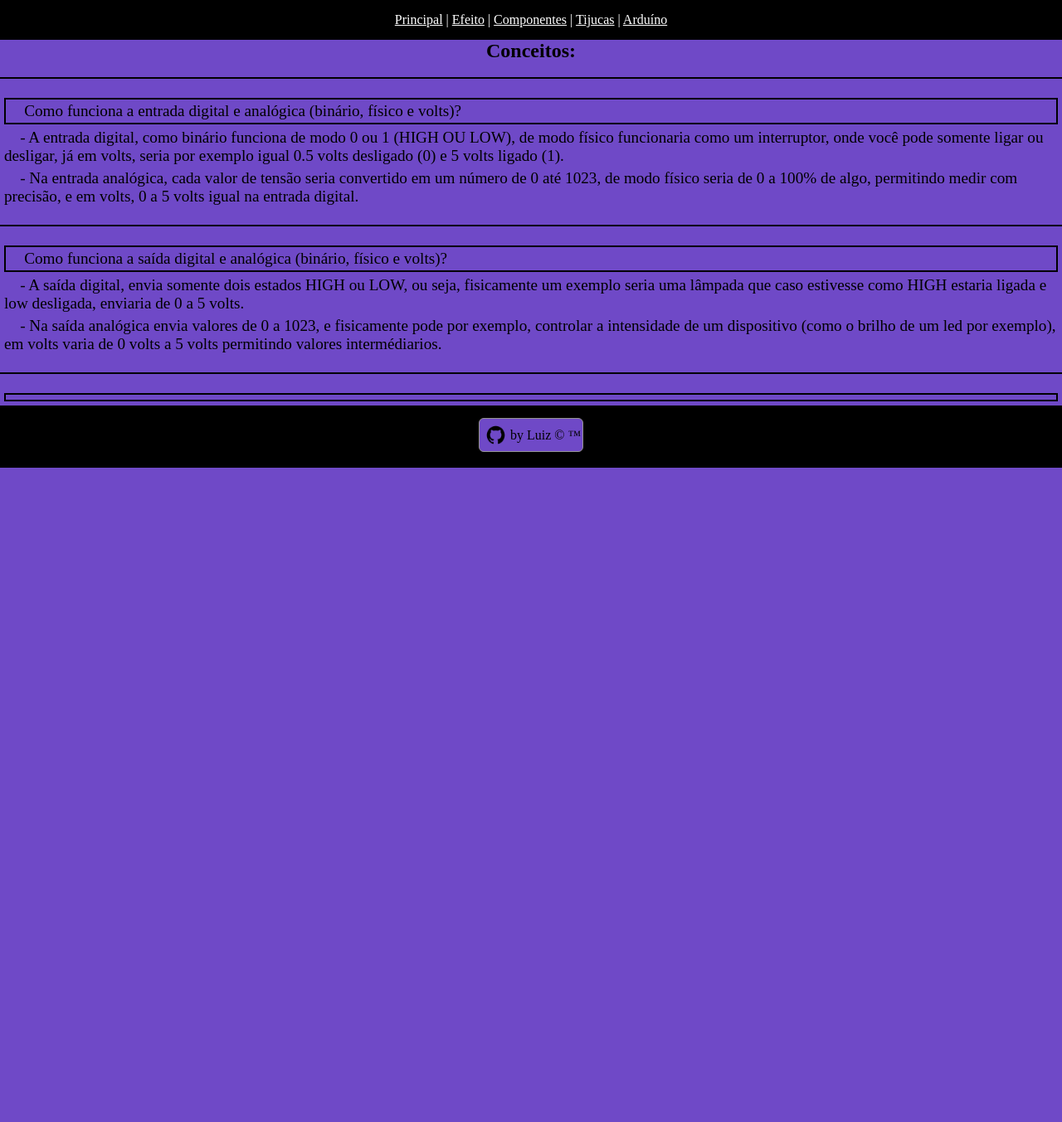
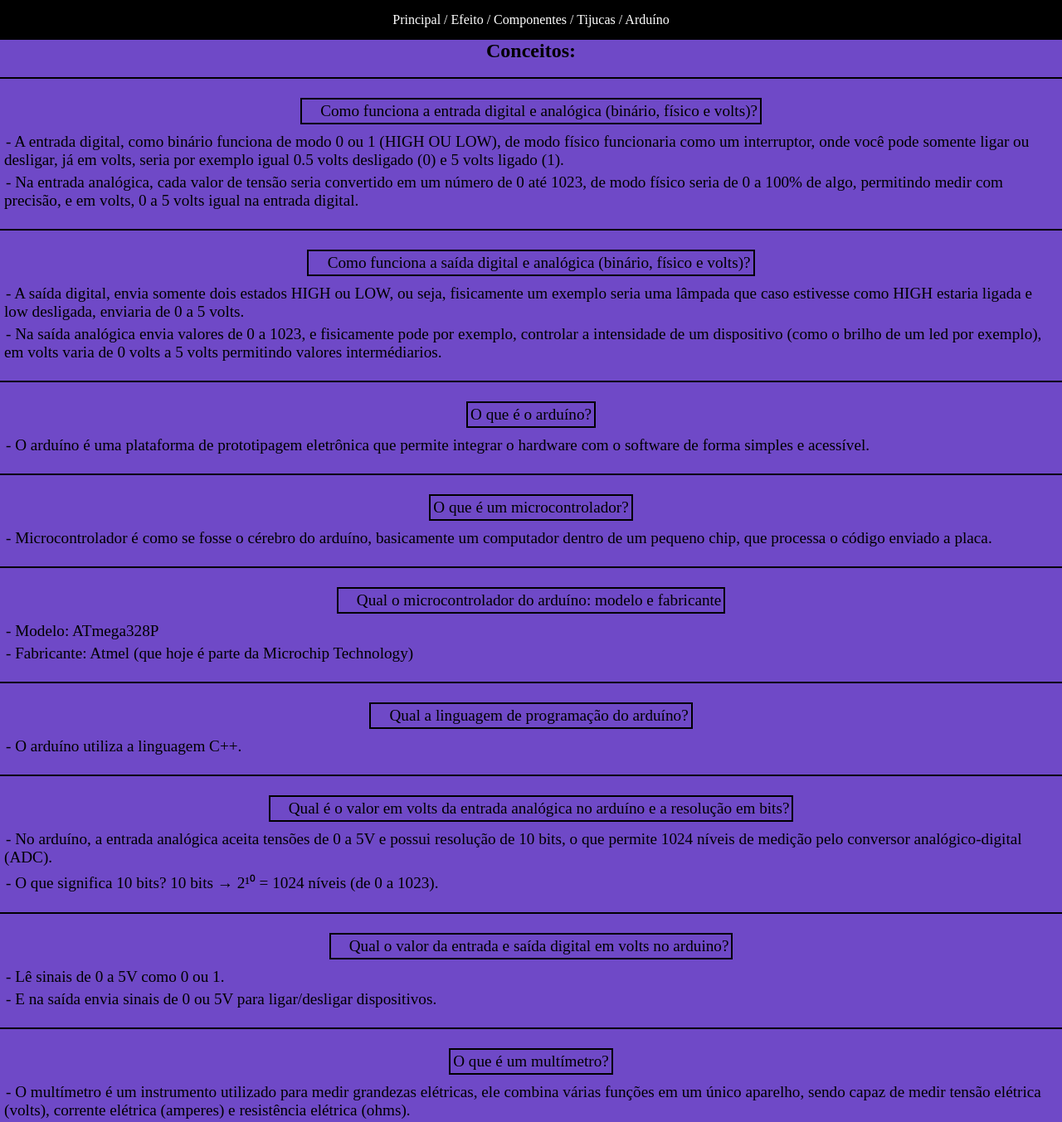
Before and after one commit to luizz09/site_fotovoltaico, a plain HTML site: page html/informacoes.html in a window 1280 px wide. Shown: the top 1353 px of the page at 83% size. Before the commit the page ends 800 px from the top, so only its background shows below. Drawn offline with Linux system fonts and the light colour scheme.

Commit message:
versão 12

```diff
--- a/css/style.css
+++ b/css/style.css
@@ -5,7 +5,7 @@
 
 hr{
     border: none;
-    border-top: 2px solid black;
+    border-top: 2px solid rgb(0, 0, 0);
 }
 
 p{
@@ -63,7 +63,7 @@ footer{
 
 .branco{
     color: white;
-    text-decoration: underline;
+    text-decoration: none;
 }
 
 .branco:hover{
@@ -146,6 +146,21 @@ footer{
 .pergunta{
     border: 2px solid black;
     padding: 3px;
+    display: inline-block;
+}
+
+.pergunta_menor{
+    border: 2px solid black;
+    padding: 3px;
+    display: inline-block;
+    text-indent: 0px;
+}
+
+.resp{
+    text-align: left;
+    font-size: 1.2rem;
+    margin: 5px;
+    text-indent: 2px;
 }
 
 .ultimo{
--- a/html/informacoes.html
+++ b/html/informacoes.html
@@ -9,10 +9,10 @@
 <body>
     <header>
         <nav>
-            <a class="branco" href="../index.html">Principal</a><span class="barra"> |</span>
-            <a class="branco" href="./efeito.html">Efeito</a><span class="barra"> |</span>
-            <a class="branco" href="./componentes.html">Componentes</a><span class="barra"> |</span>
-            <a class="branco" href="./tijucas.html">Tijucas</a><span class="barra"> |</span>
+            <a class="branco" href="../index.html">Principal</a><span class="barra"> /</span>
+            <a class="branco" href="./efeito.html">Efeito</a><span class="barra"> /</span>
+            <a class="branco" href="./componentes.html">Componentes</a><span class="barra"> /</span>
+            <a class="branco" href="./tijucas.html">Tijucas</a><span class="barra"> /</span>
             <a class="branco" href="./informacoes.html">Arduíno</a>
         </nav>
     </header>
@@ -22,18 +22,52 @@
         <hr>
         <br>
         <p class="pergunta">Como funciona a entrada digital e analógica (binário, físico e volts)?</p>
-        <p>- A entrada digital, como binário funciona de modo 0 ou 1 (HIGH OU LOW), de modo físico funcionaria como um interruptor, onde você pode somente ligar ou desligar, já em volts, seria por exemplo igual 0.5 volts desligado (0) e 5 volts ligado (1).</p>
-        <p>- Na entrada analógica, cada valor de tensão seria convertido em um número de 0 até 1023, de modo físico seria de 0 a 100% de algo, permitindo medir com precisão, e em volts, 0 a 5 volts igual na entrada digital.</p>
+        <p class="resp">- A entrada digital, como binário funciona de modo 0 ou 1 (HIGH OU LOW), de modo físico funcionaria como um interruptor, onde você pode somente ligar ou desligar, já em volts, seria por exemplo igual 0.5 volts desligado (0) e 5 volts ligado (1).</p>
+        <p class="resp">- Na entrada analógica, cada valor de tensão seria convertido em um número de 0 até 1023, de modo físico seria de 0 a 100% de algo, permitindo medir com precisão, e em volts, 0 a 5 volts igual na entrada digital.</p>
         <br>
         <hr>
         <br>
         <p class="pergunta">Como funciona a saída digital e analógica (binário, físico e volts)?</p>
-        <p>- A saída digital, envia somente dois estados HIGH ou LOW, ou seja, fisicamente um exemplo seria uma lâmpada que caso estivesse como HIGH estaria ligada e low desligada, enviaria de 0 a 5 volts.</p>
-        <p>- Na saída analógica envia valores de 0 a 1023, e fisicamente pode por exemplo, controlar a intensidade de um dispositivo (como o brilho de um led por exemplo), em volts varia de 0 volts a 5 volts permitindo valores intermédiarios.</p>
+        <p class="resp">- A saída digital, envia somente dois estados HIGH ou LOW, ou seja, fisicamente um exemplo seria uma lâmpada que caso estivesse como HIGH estaria ligada e low desligada, enviaria de 0 a 5 volts.</p>
+        <p class="resp">- Na saída analógica envia valores de 0 a 1023, e fisicamente pode por exemplo, controlar a intensidade de um dispositivo (como o brilho de um led por exemplo), em volts varia de 0 volts a 5 volts permitindo valores intermédiarios.</p>
         <br>
         <hr>
         <br>
-        <p class="pergunta"></p>
+        <p class="pergunta_menor">O que é o arduíno?</p>
+        <p class="resp">- O arduíno é uma plataforma de prototipagem eletrônica que permite integrar o hardware com o software de forma simples e acessível.</p>
+        <br>
+        <hr>
+        <br>
+        <p class="pergunta_menor">O que é um microcontrolador?</p>
+        <p class="resp">- Microcontrolador é como se fosse o cérebro do arduíno, basicamente um computador dentro de um pequeno chip, que processa o código enviado a placa.</p>
+        <br>
+        <hr>
+        <br>
+        <p class="pergunta">Qual o microcontrolador do arduíno: modelo e fabricante</p>
+        <p class="resp">- Modelo: ATmega328P</p>
+        <p class="resp">- Fabricante: Atmel (que hoje é parte da Microchip Technology)</p>
+        <br>
+        <hr>
+        <br>
+        <p class="pergunta">Qual a linguagem de programação do arduíno?</p>
+        <p class="resp">- O arduíno utiliza a linguagem C++.</p>
+        <br>
+        <hr>
+        <br>
+        <p class="pergunta">Qual é o valor em volts da entrada analógica no arduíno e a resolução em bits?</p>
+        <p class="resp">- No arduíno, a entrada analógica aceita tensões de 0 a 5V e possui resolução de 10 bits, o que permite 1024 níveis de medição pelo conversor analógico-digital (ADC).</p>
+        <p class="resp">- O que significa 10 bits? 10 bits → 2¹⁰ = 1024 níveis (de 0 a 1023).</p>
+        <br>
+        <hr>
+        <br>
+        <p class="pergunta">Qual o valor da entrada e saída digital em volts no arduino?</p>
+        <p class="resp">- Lê sinais de 0 a 5V como 0 ou 1.</p>
+        <p class="resp">- E na saída envia sinais de 0 ou 5V para ligar/desligar dispositivos.</p>
+        <br>
+        <hr>
+        <br>
+        <p class="pergunta_menor">O que é um multímetro?</p>
+        <p class="resp">- O multímetro é um instrumento utilizado para medir grandezas elétricas, ele combina várias funções em um único aparelho, sendo capaz de medir tensão elétrica (volts), corrente elétrica (amperes) e resistência elétrica (ohms).</p>
     </main>
     <footer>
         <div class="linkgithub">
```
Also changed, not shown: html/componentes.html (+4 -4 lines), html/efeito.html (+4 -4 lines), html/tijucas.html (+4 -4 lines), index.html (+4 -4 lines).
